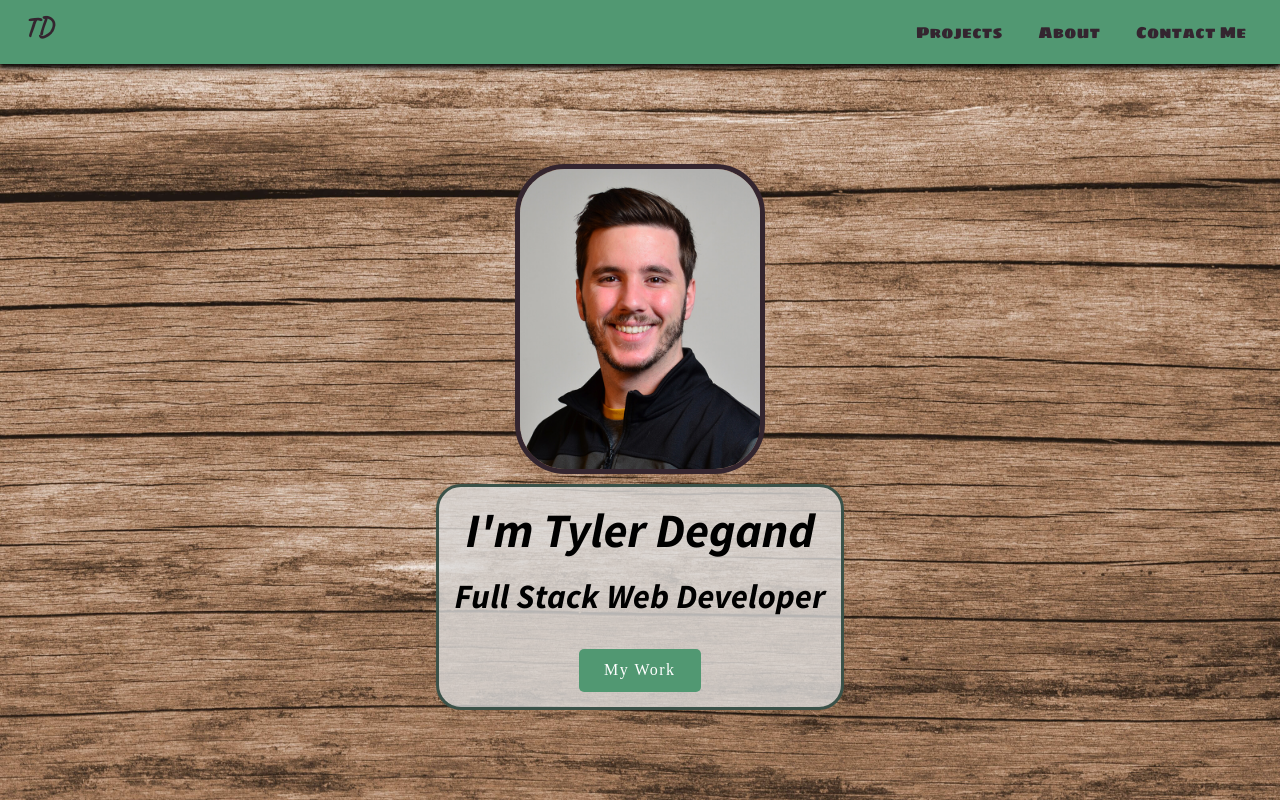
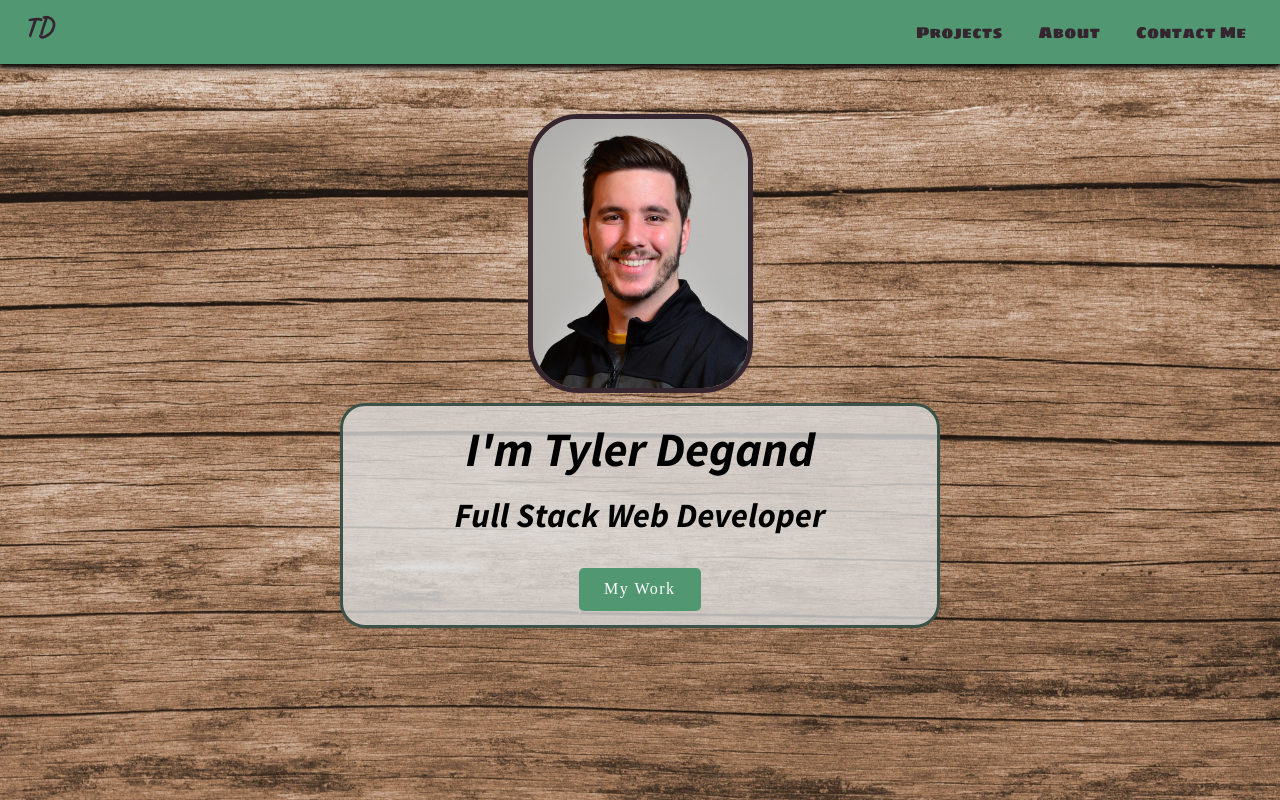
Before and after one commit to tdegand/React-Portfolio, a React (Create React App) app: page / in a window 1280 px wide. Shown: the top 800 px of the page. Built offline with nearby package versions, Linux system fonts and the light colour scheme; a web font is replaced by a local one.

Commit message:
updated some animations and made it a bit more friendly for laptops

```diff
--- a/package.json
+++ b/package.json
@@ -9,6 +9,7 @@
     "@testing-library/jest-dom": "^5.12.0",
     "@testing-library/react": "^11.2.7",
     "@testing-library/user-event": "^12.8.3",
+    "animate.css": "^4.1.1",
     "aos": "^2.3.4",
     "axios": "^0.21.1",
     "hover.css": "^2.3.2",
--- a/src/App.js
+++ b/src/App.js
@@ -1,6 +1,7 @@
 import React from 'react';
 import Home from './components/home';
 import AOS from 'aos';
+import 'animate.css'
 import 'aos/dist/aos.css';
 
 const App = () => {
--- a/src/components/home.js
+++ b/src/components/home.js
@@ -22,6 +22,7 @@ const useStyles = makeStyles((theme) => ({
 	},
 	header: {
 		height: window.innerHeight,
+		minHeight: '700px',
 		backgroundImage: `url(${Image})`,
 		backgroundSize: 'cover',
 		backgroundRepeat: 'no-repeat',
@@ -41,15 +42,8 @@ const useStyles = makeStyles((theme) => ({
 	},
 	headerCon: {
 		height: '65%',
-		marginTop: '100px'
+		marginTop: '50px'
 	},
-	textBox: {
-		backgroundColor: 'rgba(220,220,220, 0.8)',
-		padding: '15px',
-		margin: '10px',
-		borderRadius: '25px',
-		border: 'solid 3px #3B5249'
-	}
 }));
 
 const Alert = (props) => {
@@ -90,9 +84,10 @@ const Home = () => {
 					{/* <Container maxWidth="sm" justify="start"> */}
 					<Grid container={true} justify='center' alignContent='space-between' className={classes.headerCon}>
 						<Grid container={true} justify='center'>
-							<img className={`headshot`} src={Headshot} alt="Tyler Degand" data-aos="fade-right" data-aos-offset="500" data-aos-duration="800"></img>
+							<img className={`headshot animate__animated animate__slideInRight animate__slow	1s`} src={Headshot} alt="Tyler Degand" ></img>
 						</Grid>
-						<Grid item={true} className={classes.textBox} data-aos="fade-left" data-aos-offset="300" data-aos-duration="800">
+						<Grid item={true} className={`textBox animate__animated animate__slideInLeft animate__slow 1s`} >
+							{/* data-aos="fade-left" data-aos-offset="300" data-aos-duration="800" */}
 							<Typography
 								className={classes.text}
 								component="h1"
--- a/src/styles/index.css
+++ b/src/styles/index.css
@@ -42,8 +42,19 @@
 	width: 30%;
 	border-radius: 50px;
 	min-width: 150px;
-	max-width: 250px;
+	max-width: 225px;
 	border: solid 5px #34252F;
+}
+
+.textBox {
+	background-color: rgba(220,220,220, 0.8);
+	padding: 15px;
+	margin-top: 10px !important;
+	border-radius: 25px;
+	border: solid 3px #3B5249;
+	width: 65%;
+	min-width: 255px;
+	max-width: 600px;
 }
 
 /* css animations */
```
Also changed, not shown: 1 other file (tests, documents, lock files or other folders).
